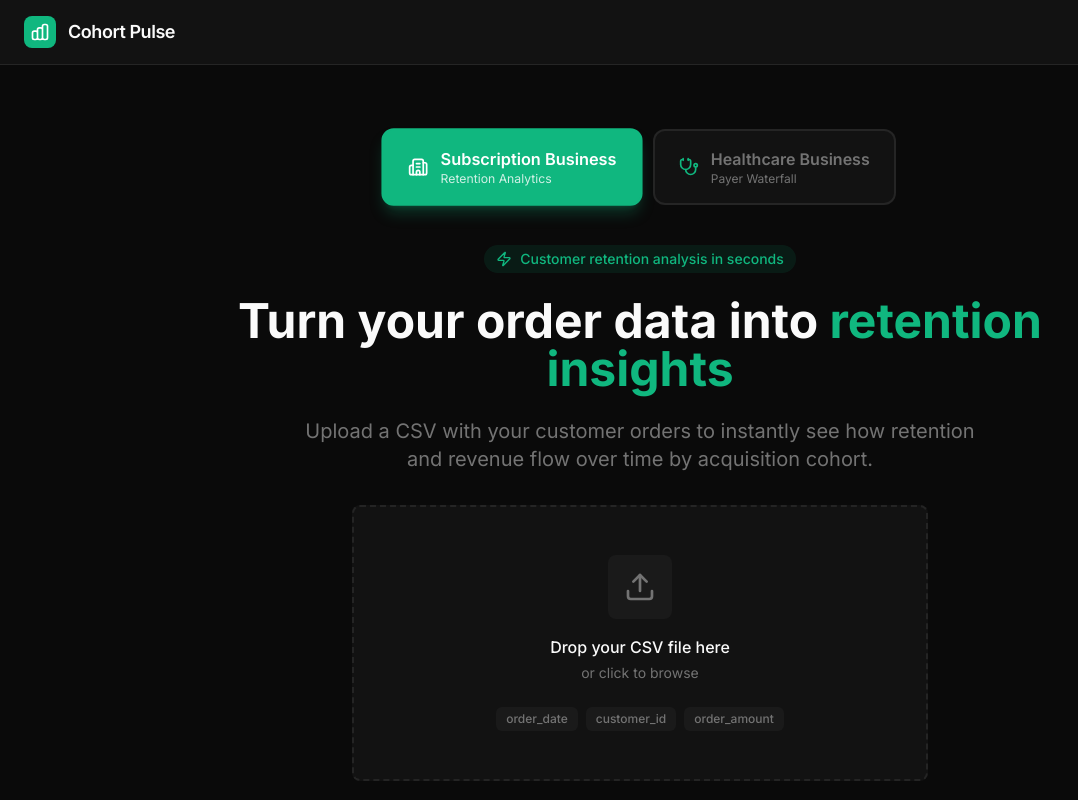
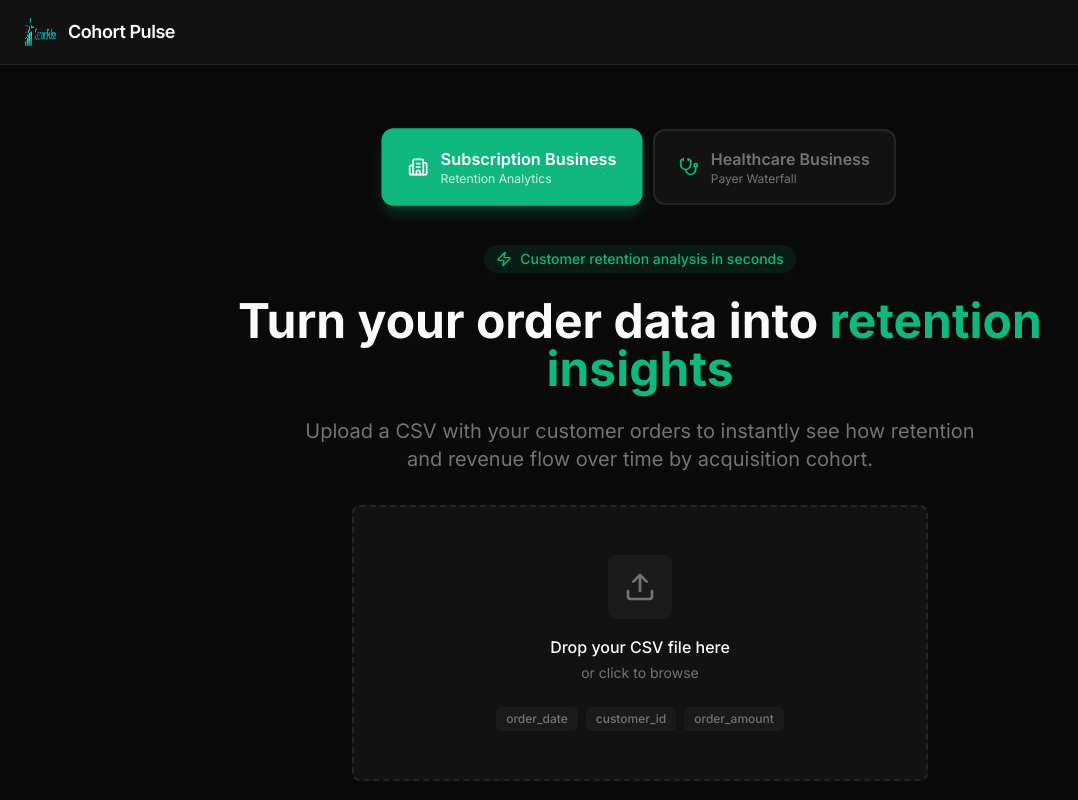
Before and after one commit to fropez87/cohort-pulse, a React (Vite) app in the folder frontend/: page / in a window 1280 px wide. Shown: the top 800 px of the page, without its empty margins (0-1078 px from the left). Built offline with nearby package versions, Linux system fonts and the light colour scheme.

Commit message:
Use logocp.png in header for consistency with favicon

```diff
--- a/frontend/src/components/Header.tsx
+++ b/frontend/src/components/Header.tsx
@@ -15,11 +15,7 @@ export function Header({ onLogoClick }: HeaderProps) {
     <header className="border-b border-border bg-card sticky top-0 z-50">
       <div className="max-w-7xl mx-auto px-6 py-4 flex items-center justify-between">
         <div className="flex items-center gap-3 cursor-pointer" onClick={handleClick}>
-          <div className="w-8 h-8 rounded-lg bg-primary flex items-center justify-center">
-            <svg className="w-5 h-5 text-white" fill="none" stroke="currentColor" viewBox="0 0 24 24">
-              <path strokeLinecap="round" strokeLinejoin="round" strokeWidth={2} d="M9 19v-6a2 2 0 00-2-2H5a2 2 0 00-2 2v6a2 2 0 002 2h2a2 2 0 002-2zm0 0V9a2 2 0 012-2h2a2 2 0 012 2v10m-6 0a2 2 0 002 2h2a2 2 0 002-2m0 0V5a2 2 0 012-2h2a2 2 0 012 2v14a2 2 0 01-2 2h-2a2 2 0 01-2-2z"/>
-            </svg>
-          </div>
+          <img src="/logocp.png" alt="Cohort Pulse" className="h-8 w-8" />
           <span className="font-semibold text-lg tracking-tight text-foreground">Cohort Pulse</span>
         </div>
       </div>
```
